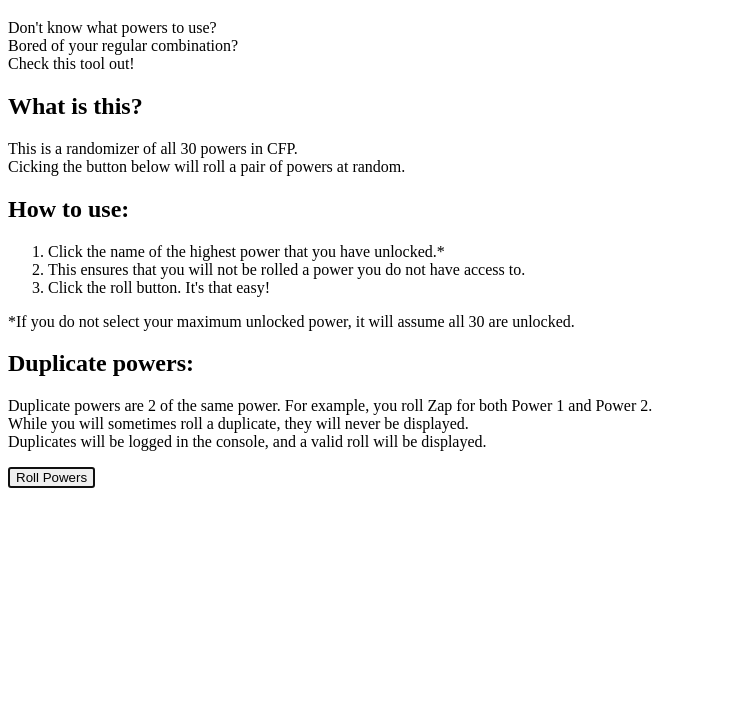
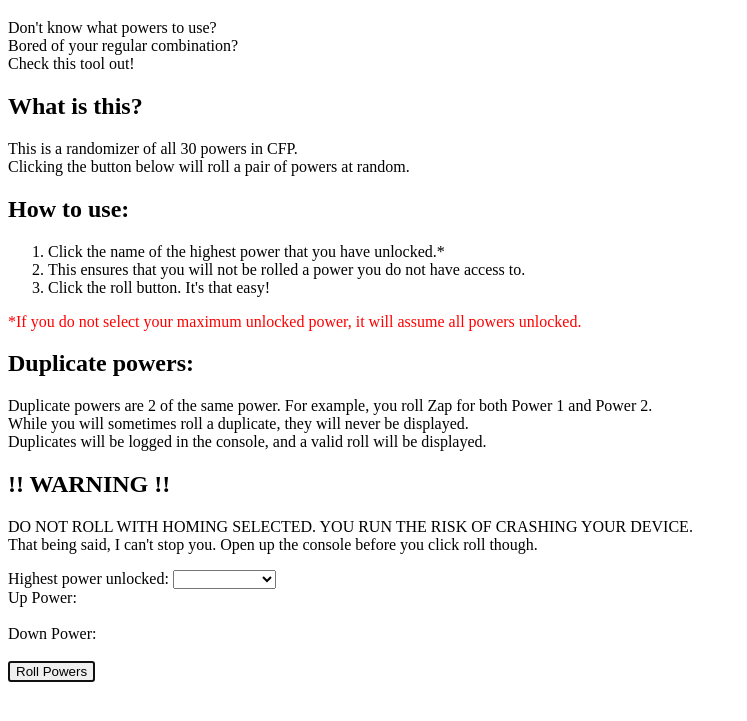
Before and after one commit to turtlesteak/cfp-randomizer, a plain HTML site: page index.html in a window 1280 px wide. Shown: the part 61-782 px from the top of the page, without its empty margins (0-747 px from the left). Drawn offline with Linux system fonts and the light colour scheme.

Commit message:
UnlockedPowers addition
Addition of user-limited powers via html select tag. This limits the powers available to roll.

```diff
--- a/index.html
+++ b/index.html
@@ -11,6 +11,7 @@
     <meta name="theme-color" content="#15556e">
     <title>Document</title>
     <script defer src="test.js"></script>
+    <link rel="stylesheet" href="style.css">
 </head>
 <body>
     <h1>
@@ -29,7 +30,7 @@
     <p>
         This is a randomizer of all 30 powers in CFP.
         <br>
-        Cicking the button below will roll a pair of powers at random.
+        Clicking the button below will roll a pair of powers at random.
     </p>
     <h2>
         How to use:
@@ -45,8 +46,8 @@
             Click the roll button. It's that easy!
         </li>
     </ol>
-    <span>
-        *If you do not select your maximum unlocked power, it will assume all 30 are unlocked.
+    <span style="color: red;">
+        *If you do not select your maximum unlocked power, it will assume all powers unlocked.
     </span>
     <h2>
         Duplicate powers:
@@ -58,8 +59,52 @@
         <br>
         Duplicates will be logged in the console, and a valid roll will be displayed.
     </p>
+    <h2>!! WARNING !!</h2>
+    <p>
+        DO NOT ROLL WITH HOMING SELECTED. YOU RUN THE RISK OF CRASHING YOUR DEVICE.
+        <br>
+        That being said, I can't stop you. Open up the console before you click roll though.
+    </p>
+    <label for="powers">Highest power unlocked:</label>
+    <select name="powers" id="powersList">
+        <option value="30"></option>
+        <option value="1">Homing</option>
+        <option value="2">Jump</option>
+        <option value="2">Jump</option>
+        <option value="3">Brake</option>
+        <option value="4">Thick</option>
+        <option value="5">One Shot</option>
+        <option value="6">Mine</option>
+        <option value="7">Zap</option>
+        <option value="8">Low-res</option>
+        <option value="9">Thin</option>
+        <option value="10">Scatter Shot</option>
+        <option value="11">Steer-less</option>
+        <option value="12">Speed Burst</option>
+        <option value="13">Stealth Mine</option>
+        <option value="14">Trippy</option>
+        <option value="15">Power Dash</option>
+        <option value="16">Side Shot</option>
+        <option value="17">Speedy</option>
+        <option value="18">Shield</option>
+        <option value="19">Clock Block</option>
+        <option value="20">Time Bomb</option>
+        <option value="21">Hide Self</option>
+        <option value="22">Curve-blind</option>
+        <option value="23">Angle Turns</option>
+        <option value="24">Multi Shot</option>
+        <option value="25">Trigger Bomb</option>
+        <option value="26">180</option>
+        <option value="27">Double Shot</option>
+        <option value="28">Reverse</option>
+        <option value="29">Laser</option>
+        <option value="30">Teleport</option>
+    </select>
 
-    <div id="roll"></div>
+    <div class="Powers">Up Power:</div>
+    <div id="Power 1"><br></div>
+    <div>Down Power:</div>
+    <div id="Power 2"><br></div>
     <button onclick="roll()" autofocus="true">Roll Powers</button>
 </body>
 </html>
--- a/test.js
+++ b/test.js
@@ -1,11 +1,14 @@
-var Powers = ["Homing", "Jump", "Brake", "Thick", "One Shot", "Mine", "Zap", "Low-res", "Thin", "Scatter Shot", "Steer-less", "Speed Burst", "Stealth Mine", "Trippy", "Power Dash", "Side Shot", "Speedy", "Shield", "Clock Block", "Time Bomb", "Hide Self", "Curve-blind", "Angle Turns", "Multi Shot", "Trigger Bomb", "180", "Double Shot", "Reverse", "Laser", "Teleport"];
+let Powers = ["Homing", "Jump", "Brake", "Thick", "One Shot", "Mine", "Zap", "Low-res", "Thin", "Scatter Shot", "Steer-less", "Speed Burst", "Stealth Mine", "Trippy", "Power Dash", "Side Shot", "Speedy", "Shield", "Clock Block", "Time Bomb", "Hide Self", "Curve-blind", "Angle Turns", "Multi Shot", "Trigger Bomb", "180", "Double Shot", "Reverse", "Laser", "Teleport"];
 function roll() {
-    var a = Math.floor(Math.random() * Powers.length);
-    var b = Math.floor(Math.random() * Powers.length);
+    let select = document.getElementById("powersList");
+    let UnlockedPowers = select.value;
+    let a = Math.floor(Math.random() * UnlockedPowers);
+    let b = Math.floor(Math.random() * UnlockedPowers);
     if (a == b) {
         console.log(Powers[a] + " & " + Powers[b] + ": Duplicate found, rerolling...");
         roll();
     } else {
-        document.getElementById("roll").innerHTML = ("Power 1:<br/>" + Powers[a] + "<br/>Power 2:<br/>" + Powers[b] + "<br/><br/>Good luck and have fun :D<br/>");
+        document.getElementById("Power 1").innerHTML = (Powers[a]);
+        document.getElementById("Power 2").innerHTML = (Powers[b] + "<br/><br/>Good luck and have fun :D");
     }
 }
```
